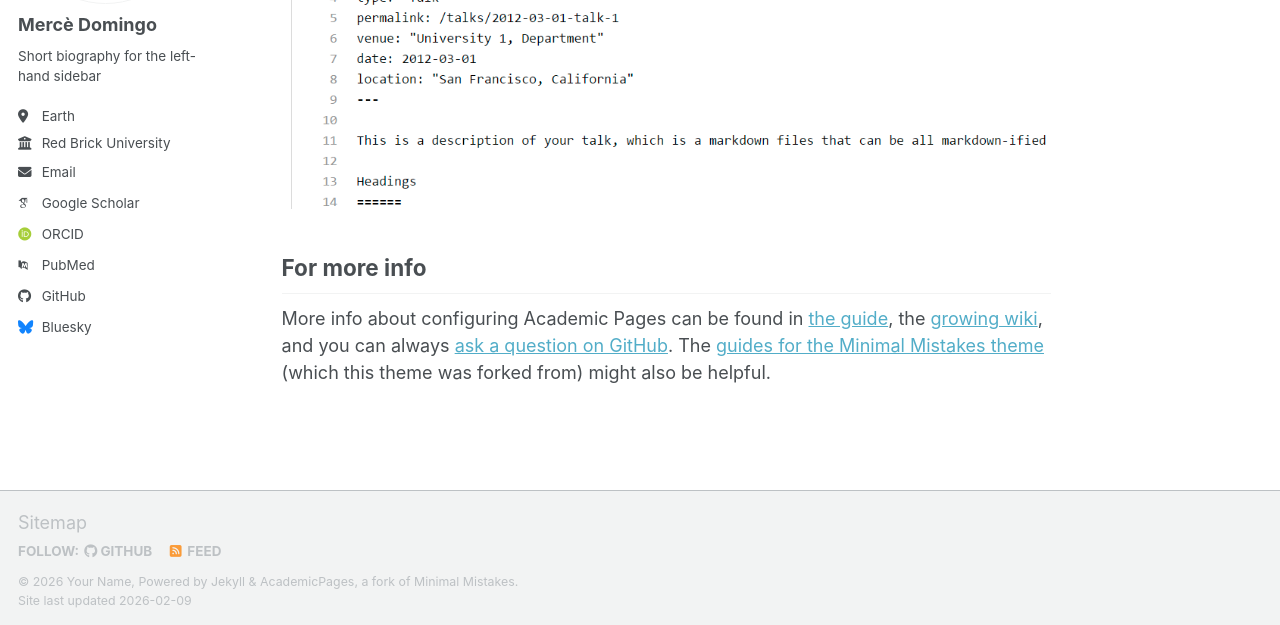
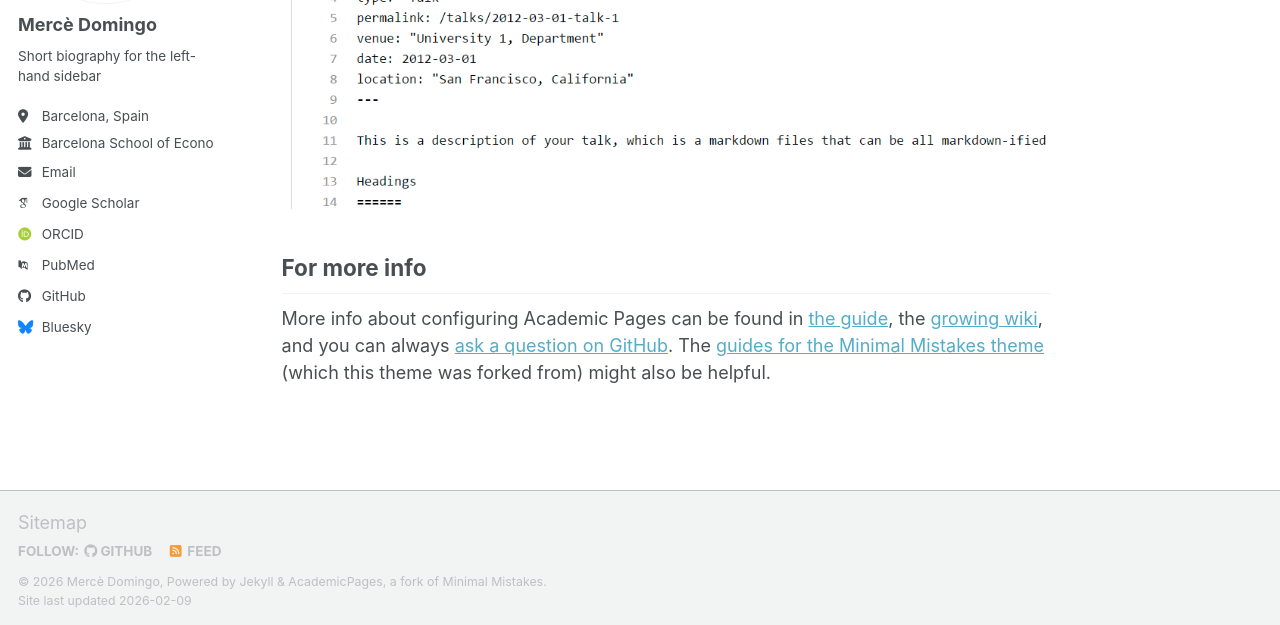
Before and after one commit to mercedomingox/dashboard, a Jekyll site: the page built from _pages/about.md, in a window 1280 px wide and 900 px high, scrolled down 2720 px. Shown: the part 272-897 px from the top of the window. Built offline with Jekyll 4.4.1, drawn with Linux system fonts in a browser that asks for light colours; some web fonts are replaced; a script bundle is joined from its source files by our own code; library files that are not in the unit come from our copies.

Commit message:
Update _config.yml

```diff
--- a/_config.yml
+++ b/_config.yml
@@ -11,8 +11,8 @@ locale                   : "en-US"
 site_theme               : "default" # The available themes options are "default", "air", "sunrise", "mint", "dirt" and "contrast"
 title                    : "Mercè Domingo / Dashboard"
 title_separator          : "-"
-name                     : &name "Your Name"
-description              : &description "Your Name's academic portfolio"   # Update this with a general description of your site, this is the default if not overridden by a page
+name                     : &name "Mercè Domingo"
+description              : &description "Mercè's academic portfolio"   # Update this with a general description of your site, this is the default if not overridden by a page
 url                      : https://academicpages.github.io # The base hostname & protocol for your site e.g. "https://[your GitHub username].github.io",
                                                            # or if you already have some other page hosted on Github then use "https://[your GitHub username].github.io/[Your Repo Name]"
 baseurl                  : "" # the subpath of your site, e.g. "/blog"
@@ -27,10 +27,10 @@ author:
   name             : "Mercè Domingo"
   pronouns         : # example: "she/her"
   bio              : "Short biography for the left-hand sidebar"
-  location         : "Earth"
-  employer         : "Red Brick University"
+  location         : "Barcelona, Spain"
+  employer         : "Barcelona School of Economics"
   uri              : # URL
-  email            : "none@example.org"
+  email            : "merce.domingo@bse.eu"
 
   # Academic websites
   academia         : # URL
```
